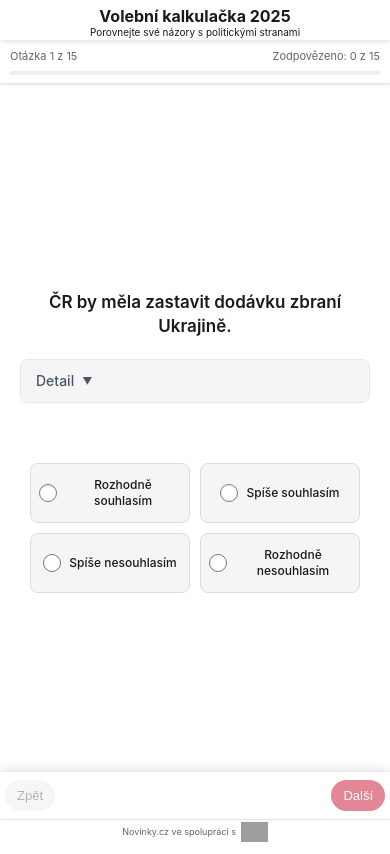
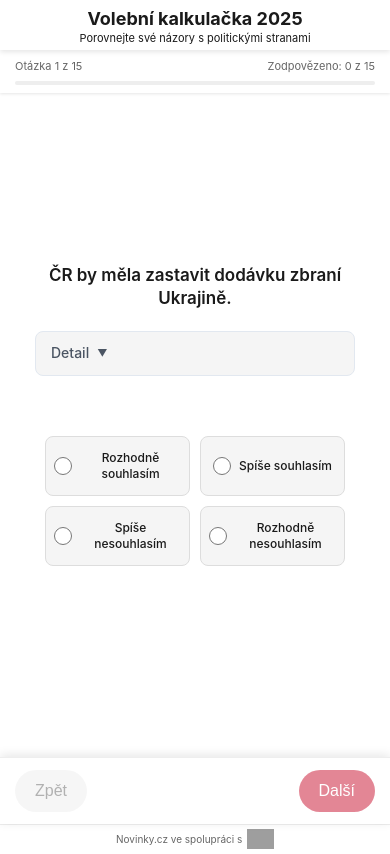
Before and after one commit to davidrynes/volebni-kalkulacka-v2, a Preact app: page / in a window 390 px wide. Built offline with nearby package versions, Linux system fonts and the light colour scheme; grey boxes are pictures that could not be loaded.

Commit message:
Oprava layoutu kalkulačky - odstranění fixního pozicování, flexibilní výška pro embed

```diff
--- a/index.html
+++ b/index.html
@@ -25,17 +25,14 @@
         margin: 0;
         padding: 0;
         width: 100%;
-        height: 100%;
-        overflow: hidden;
+        min-height: 100vh;
         -webkit-overflow-scrolling: touch;
-        position: fixed;
       }
       #app {
         width: 100%;
         max-width: 600px;
-        height: 100%;
+        min-height: 100vh;
         margin: 0 auto;
-        overflow: hidden;
         position: relative;
         display: flex;
         flex-direction: column;
@@ -43,15 +40,12 @@
       @media (max-width: 480px) {
         html, body {
           width: 100%;
-          height: 100%;
-          overflow: hidden;
-          position: fixed;
+          min-height: 100vh;
         }
         #app {
           width: 100%;
-          height: 100%;
+          min-height: 100vh;
           max-width: 100%;
-          overflow: hidden;
           position: relative;
         }
       }
--- a/src/app.css
+++ b/src/app.css
@@ -20,41 +20,36 @@ body {
 #app {
     display: flex;
     justify-content: center;
-    align-items: center;
+    align-items: stretch;
     width: 100%;
-    height: 100%;
+    min-height: 100vh;
 }
 
 .app-container {
     display: flex;
     justify-content: center;
-    align-items: center;
+    align-items: stretch;
     width: 100%;
-    height: 100%;
+    min-height: 100vh;
     max-width: 600px;
-    max-height: 700px;
     margin: 0 auto;
 }
 
 .kalkulacka-container {
     width: 100%;
-    height: 100%;
-    aspect-ratio: 6/7;
+    min-height: 100vh;
     background: white;
     position: relative;
-    overflow: hidden;
     box-shadow: 0 2px 10px rgba(0,0,0,0.1);
 }
 
 .volebni-kalkulacka {
     display: flex;
     flex-direction: column;
-    height: 100%;
+    min-height: 100vh;
     width: 100%;
-    max-height: 100%;
     max-width: 600px;
     position: relative;
-    padding-bottom: 80px;
 }
 
 /* Header */
@@ -68,10 +63,8 @@ body {
     border-radius: 8px 8px 0 0;
     margin: 0 auto;
     box-sizing: border-box;
-    position: fixed;
+    position: sticky;
     top: 0;
-    left: 0;
-    right: 0;
     z-index: 100;
     box-shadow: 0 1px 3px rgba(0,0,0,0.1);
     max-width: 600px;
@@ -95,16 +88,14 @@ body {
 .content-area {
     flex: 1;
     overflow-y: auto;
-    padding: 0;
+    padding: 20px;
     width: 100%;
     -webkit-overflow-scrolling: touch;
     display: flex;
     flex-direction: column;
     justify-content: center;
     align-items: center;
-    margin-top: 110px;
-    margin-bottom: 80px;
-    min-height: calc(100vh - 190px);
+    min-height: calc(100vh - 140px);
     overflow-x: hidden;
 }
 
@@ -114,10 +105,8 @@ body {
     border-bottom: none;
     flex-shrink: 0;
     width: 100%;
-    position: fixed;
+    position: sticky;
     top: 60px;
-    left: 0;
-    right: 0;
     z-index: 90;
     background: white;
     max-width: 600px;
@@ -156,14 +145,13 @@ body {
     border-top: 1px solid #eee;
     flex-shrink: 0;
     width: 100%;
-    position: fixed;
+    position: sticky;
     bottom: 30px;
-    left: 0;
-    right: 0;
     z-index: 20;
     box-shadow: 0 -2px 10px rgba(0,0,0,0.1);
     max-width: 600px;
     margin: 0 auto;
+    margin-top: auto;
 }
 
 .nav-button {
@@ -214,10 +202,8 @@ body {
     flex-shrink: 0;
     width: 100%;
     margin-top: 0;
-    position: fixed;
+    position: sticky;
     bottom: 0;
-    left: 0;
-    right: 0;
     z-index: 10;
     max-width: 600px;
     margin: 0 auto;
@@ -895,93 +881,64 @@ body {
 /* Responsive */
 @media (max-width: 480px) {
     body {
-        padding: 0 !important;
-        margin: 0 !important;
-        width: 100% !important;
-        min-width: 100% !important;
-        overflow-x: hidden !important;
-        -webkit-overflow-scrolling: touch;
-        position: relative;
+        font-size: 16px;
+        -webkit-text-size-adjust: 100%;
     }
 
     .volebni-kalkulacka {
-        max-width: 100%;
-        height: auto;
         min-height: 100vh;
         width: 100%;
-        padding: 0 0 100px 0;
-        box-sizing: border-box;
-        overflow-x: hidden;
-        display: flex;
-        flex-direction: column;
+        max-width: 100%;
+        margin: 0;
+        padding: 0;
         position: relative;
     }
 
     .app-container {
-        padding: 0;
-        height: auto;
-        min-height: 100vh;
         width: 100%;
         max-width: 100%;
-        overflow-x: hidden;
+        min-height: 100vh;
+        margin: 0;
+        padding: 0;
     }
 
     .header {
-        width: 100%;
-        padding: 8px 5px;
+        padding: 8px 12px;
         border-radius: 0;
         box-shadow: 0 2px 5px rgba(0,0,0,0.1);
-        position: fixed;
+        position: sticky;
         top: 0;
-        left: 0;
-        right: 0;
         z-index: 100;
         max-width: 100%;
-        height: 40px;
+        height: 50px;
     }
 
     .header h1 {
-        font-size: 16px;
-        width: 100%;
-        white-space: normal;
-        word-wrap: break-word;
-        line-height: 1.1;
-        margin-bottom: 1px;
+        font-size: 18px;
+        font-weight: 700;
+        margin-bottom: 2px;
+        line-height: 1.2;
     }
 
     .header p {
-        font-size: 10px;
-        width: 100%;
-        white-space: normal;
-        word-wrap: break-word;
-        line-height: 1.1;
+        font-size: 11px;
+        margin: 0;
+        line-height: 1.2;
     }
 
     .content-area {
-        flex: 1;
-        overflow-y: auto;
-        padding: 85px 0 55px 0;
-        width: 100%;
-        box-sizing: border-box;
-        -webkit-overflow-scrolling: touch;
-        display: flex;
-        flex-direction: column;
-        overflow-x: hidden;
+        padding: 15px;
+        min-height: calc(100vh - 180px);
+        margin: 0;
     }
 
     .progress-container {
-        padding: 8px 10px;
-        width: 100%;
-        box-sizing: border-box;
-        position: fixed;
-        top: 40px;
-        left: 0;
-        right: 0;
+        padding: 8px 15px;
+        position: sticky;
+        top: 50px;
         z-index: 90;
         background: white;
-        max-width: 100%;
         box-shadow: 0 1px 3px rgba(0,0,0,0.1);
-        border-bottom: 1px solid #e5e7eb;
     }
 
     .progress-info {
@@ -1046,29 +1003,26 @@ body {
     }
 
     .navigation {
-        padding: 8px 5px;
-        position: fixed;
-        bottom: 25px;
-        left: 0;
-        width: 100%;
+        padding: 12px 15px;
+        position: sticky;
+        bottom: 30px;
+        z-index: 20;
         background: white;
         box-shadow: 0 -2px 10px rgba(0,0,0,0.1);
-        z-index: 100;
-        box-sizing: border-box;
-        max-width: 100%;
-        border-top: 1px solid #eee;
+        margin-top: auto;
     }
 
     .nav-button {
-        padding: 8px 12px;
-        font-size: 13px;
-        border-radius: 18px;
+        padding: 12px 20px;
+        font-size: 16px;
+        border-radius: 25px;
     }
 
     .footer {
-        height: 25px;
-        padding: 5px;
-        font-size: 9px;
+        position: sticky;
+        bottom: 0;
+        z-index: 10;
+        height: 30px;
     }
 
     .crucial-questions-list {
--- a/volební-kalkulačka-embed.html
+++ b/volební-kalkulačka-embed.html
@@ -24,17 +24,22 @@
     .container {
       max-width: 600px;
       margin: 0 auto;
-      padding: 20px;
+      padding: 0;
     }
     iframe {
       width: 100%;
-      height: 600px;
+      height: 100vh;
+      min-height: 800px;
       border: none;
-      overflow: hidden;
+      overflow: auto;
     }
     @media (max-width: 480px) {
       iframe {
-        height: 100vw; /* Poměr 1:1 na mobilních zařízeních */
+        height: 100vh;
+        min-height: 100vh;
+      }
+      .container {
+        padding: 0;
       }
     }
   </style>
```
